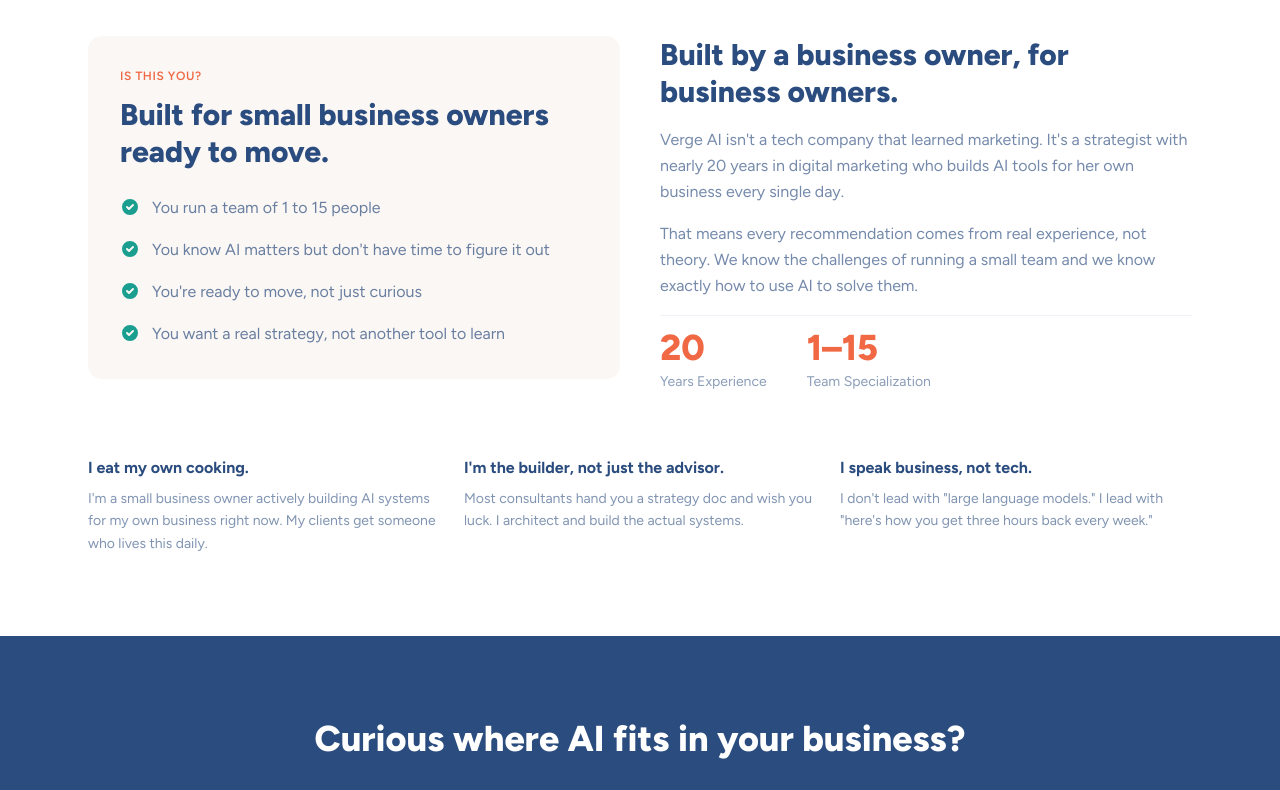
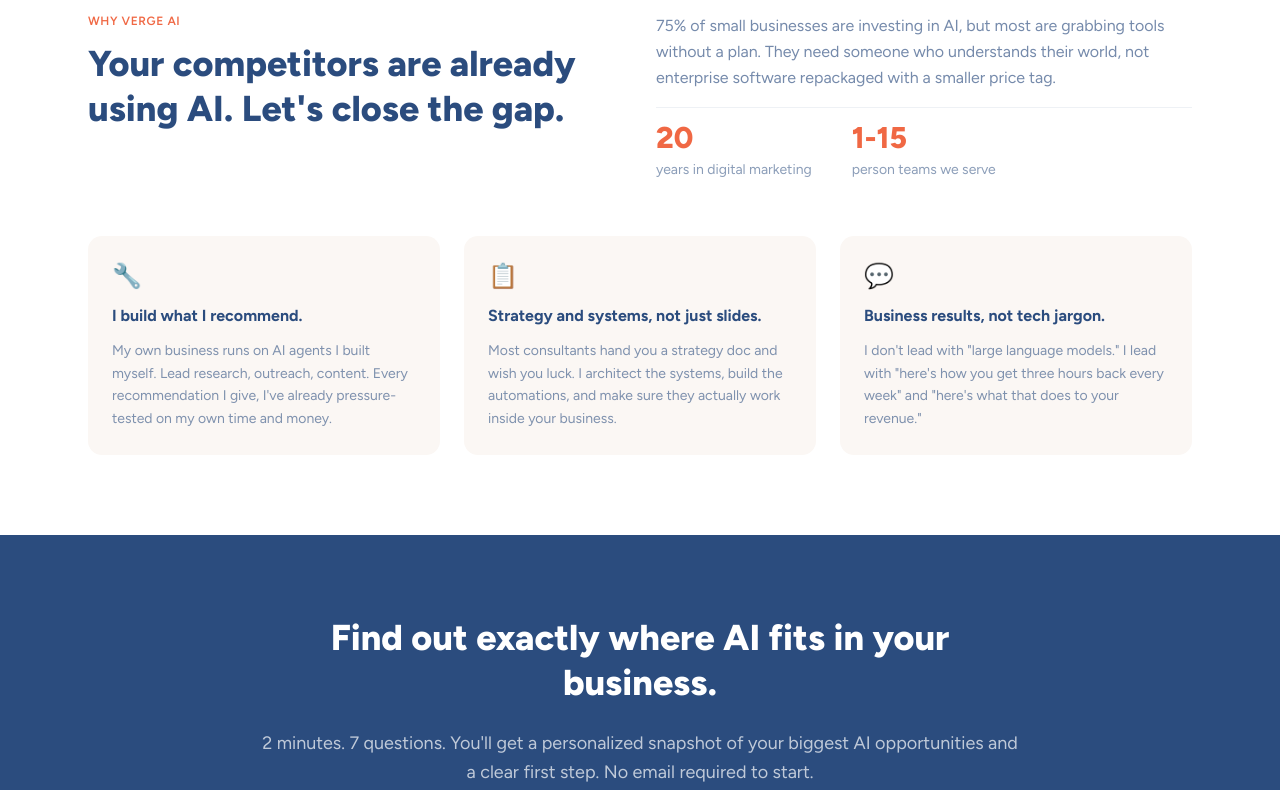
Before and after one commit to aubreyp11/vergeai-website, a Next.js app: page / in a window 1280 px wide. Shown: the part 1680-2470 px from the top of the page. Built offline with nearby package versions, Linux system fonts and the light colour scheme.

Commit message:
copy: conversion-focused rewrite — sharper hero, urgency-driven about, tighter steps

```diff
--- a/src/components/about.tsx
+++ b/src/components/about.tsx
@@ -1,123 +1,101 @@
 "use client"
 
-import { motion } from "framer-motion"
+import { motion, type Variants } from "framer-motion"
 
-const forYouItems = [
-  "You run a team of 1 to 15 people",
-  "You know AI matters but don't have time to figure it out",
-  "You're ready to move, not just curious",
-  "You want a real strategy, not another tool to learn",
+const credentials = [
+  { stat: "20", label: "years in digital marketing" },
+  { stat: "1-15", label: "person teams we serve" },
 ]
 
 const differentiators = [
   {
-    title: "I eat my own cooking.",
+    icon: "🔧",
+    title: "I build what I recommend.",
     description:
-      "I'm a small business owner actively building AI systems for my own business right now. My clients get someone who lives this daily.",
+      "My own business runs on AI agents I built myself. Lead research, outreach, content. Every recommendation I give, I've already pressure-tested on my own time and money.",
   },
   {
-    title: "I'm the builder, not just the advisor.",
+    icon: "📋",
+    title: "Strategy and systems, not just slides.",
     description:
-      "Most consultants hand you a strategy doc and wish you luck. I architect and build the actual systems.",
+      "Most consultants hand you a strategy doc and wish you luck. I architect the systems, build the automations, and make sure they actually work inside your business.",
   },
   {
-    title: "I speak business, not tech.",
+    icon: "💬",
+    title: "Business results, not tech jargon.",
     description:
-      "I don't lead with \"large language models.\" I lead with \"here's how you get three hours back every week.\"",
+      "I don't lead with \"large language models.\" I lead with \"here's how you get three hours back every week\" and \"here's what that does to your revenue.\"",
   },
 ]
+
+const cardVariants: Variants = {
+  hidden: { opacity: 0, y: 24 },
+  visible: (i: number) => ({
+    opacity: 1,
+    y: 0,
+    transition: { duration: 0.5, delay: i * 0.12, ease: [0.25, 0.1, 0.25, 1] },
+  }),
+}
 
 export default function About() {
   return (
     <section id="about" className="bg-white py-14 md:py-20">
       <div className="max-w-6xl mx-auto px-6">
-        {/* Two-column: Who this is for + About */}
-        <div className="grid md:grid-cols-2 gap-10 items-start">
-          {/* Left: Who this is for */}
+        {/* Header row */}
+        <div className="grid md:grid-cols-2 gap-8 items-start mb-14">
           <motion.div
-            initial={{ opacity: 0, x: -32 }}
-            whileInView={{ opacity: 1, x: 0 }}
+            initial={{ opacity: 0, y: 20 }}
+            whileInView={{ opacity: 1, y: 0 }}
             viewport={{ once: true }}
-            transition={{ duration: 0.6, ease: "easeOut" }}
-            className="bg-warm-white rounded-xl p-8"
+            transition={{ duration: 0.5 }}
           >
             <p className="text-xs font-semibold uppercase tracking-wider text-coral mb-3">
-              Is this you?
+              Why Verge AI
             </p>
-            <h2 className="text-2xl md:text-3xl font-extrabold text-navy leading-tight mb-6">
-              Built for small business owners ready to move.
+            <h2 className="text-3xl md:text-4xl font-extrabold text-navy leading-tight">
+              Your competitors are already using AI. Let's close the gap.
             </h2>
-            <ul className="space-y-4">
-              {forYouItems.map((item) => (
-                <li key={item} className="flex items-start gap-3">
-                  <svg
-                    className="w-5 h-5 text-teal mt-0.5 shrink-0"
-                    fill="currentColor"
-                    viewBox="0 0 20 20"
-                  >
-                    <path
-                      fillRule="evenodd"
-                      d="M10 18a8 8 0 100-16 8 8 0 000 16zm3.707-9.293a1 1 0 00-1.414-1.414L9 10.586 7.707 9.293a1 1 0 00-1.414 1.414l2 2a1 1 0 001.414 0l4-4z"
-                      clipRule="evenodd"
-                    />
-                  </svg>
-                  <span className="text-navy/70 leading-relaxed">{item}</span>
-                </li>
-              ))}
-            </ul>
           </motion.div>
 
-          {/* Right: About + Stats */}
           <motion.div
-            initial={{ opacity: 0, x: 32 }}
-            whileInView={{ opacity: 1, x: 0 }}
+            initial={{ opacity: 0, y: 20 }}
+            whileInView={{ opacity: 1, y: 0 }}
             viewport={{ once: true }}
-            transition={{ duration: 0.6, ease: "easeOut", delay: 0.1 }}
+            transition={{ duration: 0.5, delay: 0.1 }}
             className="flex flex-col gap-4"
           >
-            <h2 className="text-2xl md:text-3xl font-extrabold text-navy leading-tight">
-              Built by a business owner, for business owners.
-            </h2>
             <p className="text-navy/65 leading-relaxed">
-              Verge AI isn&apos;t a tech company that learned marketing. It&apos;s a strategist with nearly 20 years in digital marketing who builds AI tools for her own business every single day.
+              75% of small businesses are investing in AI, but most are grabbing tools without a plan. They need someone who understands their world, not enterprise software repackaged with a smaller price tag.
             </p>
-            <p className="text-navy/65 leading-relaxed">
-              That means every recommendation comes from real experience, not theory. We know the challenges of running a small team and we know exactly how to use AI to solve them.
-            </p>
-
-            {/* Stats */}
             <div className="flex gap-10 pt-3 border-t border-navy/8">
-              <div>
-                <p className="text-4xl font-extrabold text-coral">20</p>
-                <p className="text-sm text-navy/55 mt-1">Years Experience</p>
-              </div>
-              <div>
-                <p className="text-4xl font-extrabold text-coral">1–15</p>
-                <p className="text-sm text-navy/55 mt-1">Team Specialization</p>
-              </div>
+              {credentials.map((c) => (
+                <div key={c.label}>
+                  <p className="text-3xl font-extrabold text-coral">{c.stat}</p>
+                  <p className="text-sm text-navy/55 mt-1">{c.label}</p>
+                </div>
+              ))}
             </div>
           </motion.div>
         </div>
 
-        {/* What makes me different */}
-        <motion.div
-          initial={{ opacity: 0, y: 24 }}
-          whileInView={{ opacity: 1, y: 0 }}
-          viewport={{ once: true }}
-          transition={{ duration: 0.5 }}
-          className="mt-16"
-        >
-          <div className="grid md:grid-cols-3 gap-6">
-            {differentiators.map((d) => (
-              <div key={d.title} className="flex flex-col gap-2">
-                <h3 className="text-base font-bold text-navy">{d.title}</h3>
-                <p className="text-sm text-navy/60 leading-relaxed">
-                  {d.description}
-                </p>
-              </div>
-            ))}
-          </div>
-        </motion.div>
+        {/* Differentiator cards */}
+        <div className="grid md:grid-cols-3 gap-6">
+          {differentiators.map((d, i) => (
+            <motion.div
+              key={d.title}
+              custom={i}
+              initial="hidden"
+              whileInView="visible"
+              viewport={{ once: true }}
+              variants={cardVariants}
+              className="bg-warm-white rounded-xl p-6 flex flex-col gap-3"
+            >
+              <span className="text-2xl">{d.icon}</span>
+              <h3 className="text-base font-bold text-navy">{d.title}</h3>
+              <p className="text-sm text-navy/60 leading-relaxed">{d.description}</p>
+            </motion.div>
+          ))}
+        </div>
       </div>
     </section>
   )
--- a/src/components/cta-banner.tsx
+++ b/src/components/cta-banner.tsx
@@ -16,10 +16,10 @@
           className="max-w-3xl flex flex-col items-center gap-6"
         >
           <h2 className="text-3xl md:text-4xl font-extrabold text-white leading-tight">
-            Curious where AI fits in your business?
+            Find out exactly where AI fits in your business.
           </h2>
           <p className="text-white/70 text-lg leading-relaxed">
-            It takes 2 minutes. Our AI Readiness Quiz gives you a personalized snapshot of your biggest opportunities, plus a clear next step.
+            2 minutes. 7 questions. You&apos;ll get a personalized snapshot of your biggest AI opportunities and a clear first step. No email required to start.
           </p>
           <a
             href="#quiz"
--- a/src/components/hero.tsx
+++ b/src/components/hero.tsx
@@ -25,7 +25,7 @@
             AI isn&apos;t just for big companies anymore.
           </h1>
           <p className="text-lg text-navy/70 leading-relaxed max-w-lg">
-            Verge AI helps small business owners cut through the noise and actually use AI to save time, grow revenue, and get back to the work that matters.
+            You don&apos;t need a tech team to use AI. You need a strategist who builds real systems for businesses like yours. That&apos;s what we do.
           </p>
           <div className="flex flex-wrap gap-4 pt-2">
             <a
--- a/src/components/how-it-works.tsx
+++ b/src/components/how-it-works.tsx
@@ -8,21 +8,21 @@
     title: "Discover",
     color: "bg-navy",
     description:
-      "Take our free AI Readiness Quiz or book a discovery call. We\u2019ll figure out exactly where AI fits into what you\u2019re already doing, no jargon, no pressure.",
+      "Take our free AI Readiness Quiz or book a call. In minutes, we identify where AI saves you the most time and money.",
   },
   {
     number: "2",
     title: "Design",
     color: "bg-coral",
     description:
-      "Together, we map out a custom AI strategy built around your goals, your team, and your budget. Every recommendation is practical and specific to your business.",
+      "We build a custom AI roadmap around your goals, team size, and budget. Practical, specific, no fluff.",
   },
   {
     number: "3",
     title: "Deploy",
     color: "bg-teal",
     description:
-      "Whether you want guidance to implement on your own or a full done-for-you build, we get AI working inside your business so you see results, not just ideas.",
+      "You get guidance to implement yourself, or we build it for you. Either way, you see results, not just a plan.",
   },
 ]
 
```
